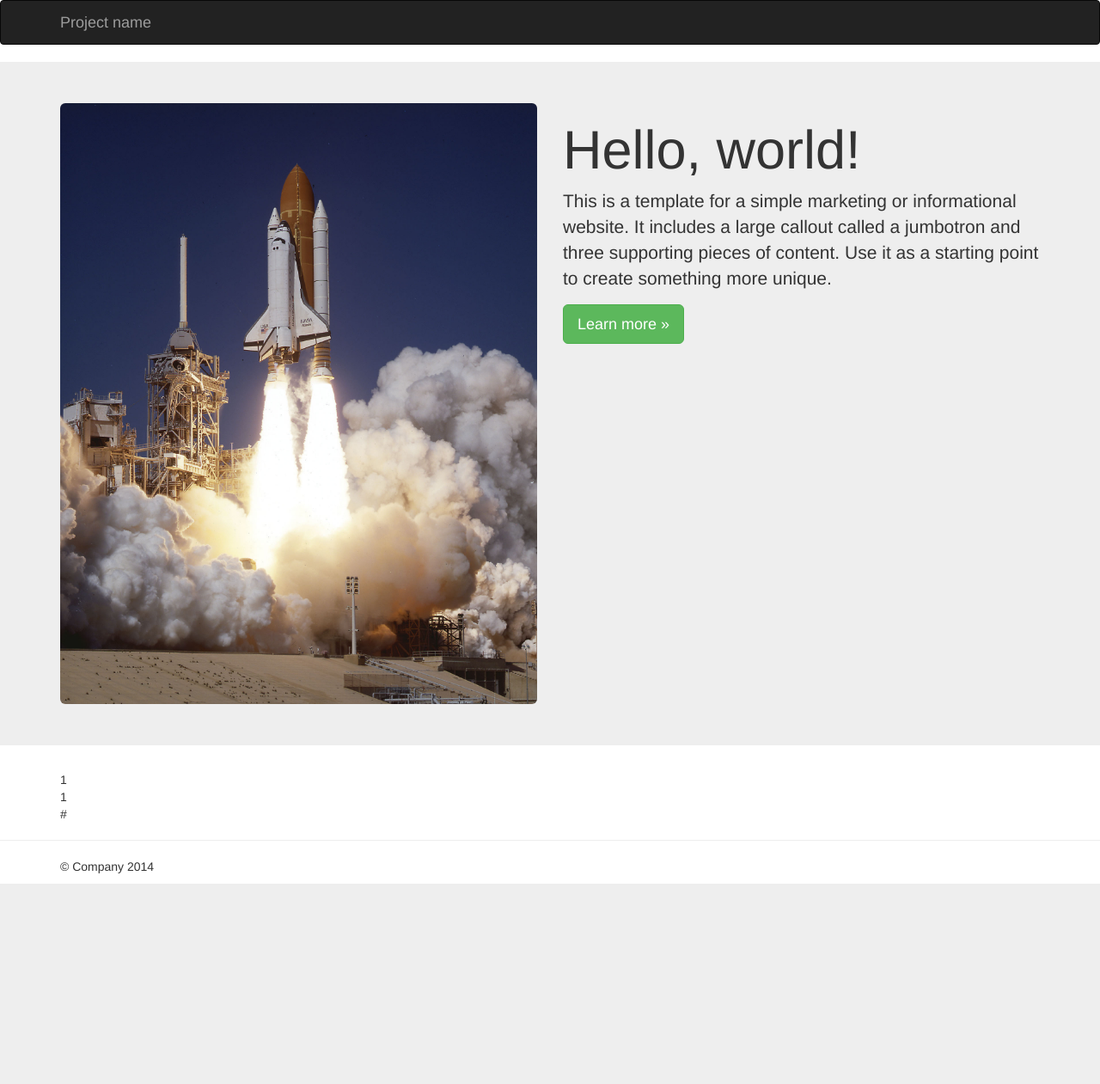
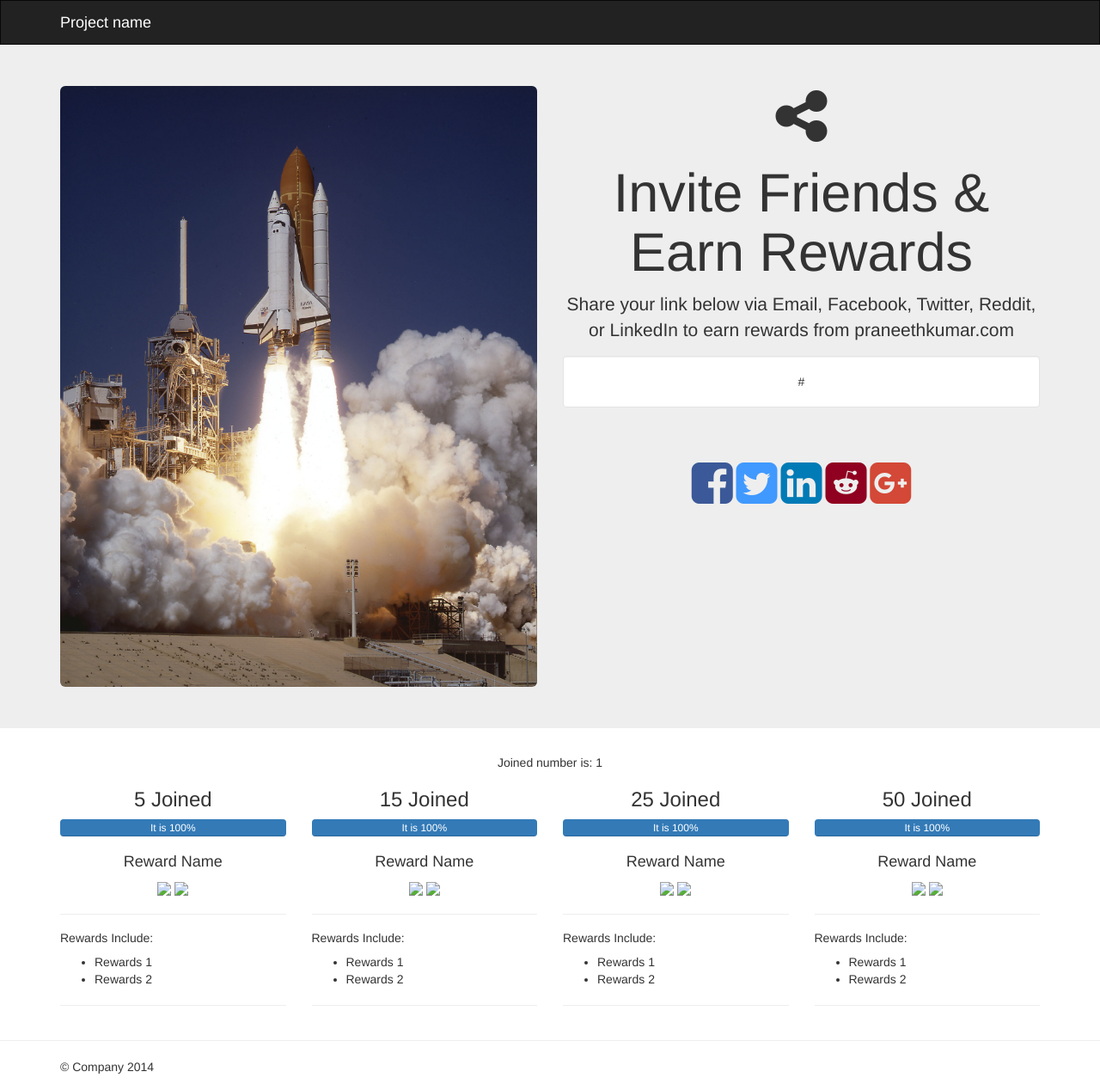
Before and after one commit to praneethkumarpidugu/launchwithcode, a Django app: template templates/share.html in a window 1280 px wide. Shown: the whole page at 86% size. Before the commit the page ends 1028 px from the top, so only its background shows below. Run offline with Django 3.2, Linux system fonts and the light colour scheme; the template is opened without the code that fills it: most values are stand-ins (such as "Sample title", 1, 10 or a date in 2020); some libraries are stand-ins or nearby versions.

Commit message:
added social sharing icons and rewards description in the bottom of share page

```diff
--- a/templates/base.html
+++ b/templates/base.html
@@ -19,11 +19,20 @@
     <!-- Custom styles for this template
     <link href="http://getbootstrap.com/examples/jumbotron/jumbotron.css" rel="stylesheet"> -->
     <link href="{% static 'css/jumbotron.css' %}" rel="stylesheet">
+    <link href="http://maxcdn.bootstrapcdn.com/font-awesome/4.3.0/css/font-awesome.min.css" rel="stylesheet" />
     <style>
         body{
             padding-top: 0px;
             padding-bottom: 0px;
         }
+        .navbar{
+        margin-bottom: 0px !important;
+        border-radius: 0px !important;
+        }
+        .navbar-inverse .navbar-brand, .navbar-brand:hover {
+        color: white;
+        }
+
     </style>
     <!-- Just for debugging purposes. Don't actually copy these 2 lines! -->
     <!--[if lt IE 9]><script src="http://getbootstrap.com/assets/js/ie8-responsive-file-warning.js"></script><![endif]-->
--- a/templates/navbar.html
+++ b/templates/navbar.html
@@ -1,4 +1,14 @@
- <nav class="navbar navbar-inverse navbar-fixed-top">
+<nav class="navbar navbar-inverse ">
+      <div class="container">
+        <div class="navbar-header">
+
+          <a class="navbar-brand">Project name</a>
+        </div>
+
+      </div>
+    </nav>
+<!--
+<nav class="navbar navbar-inverse navbar-fixed-top">
       <div class="container">
         <div class="navbar-header">
           <button type="button" class="navbar-toggle collapsed" data-toggle="collapse" data-target="#navbar" aria-expanded="false" aria-controls="navbar">
@@ -19,6 +29,6 @@
             </div>
             <button type="submit" class="btn btn-success">Sign in</button>
           </form>
-        </div><!--/.navbar-collapse -->
+        </div><!--/.navbar-collapse
       </div>
-    </nav>
+    </nav> -->
--- a/templates/share.html
+++ b/templates/share.html
@@ -1,23 +1,23 @@
 {% extends "base.html" %}
 {% load staticfiles %}
 {% block content %}
-    <nav class="navbar navbar-inverse ">
-      <div class="container">
-        <div class="navbar-header">
-
-          <a class="navbar-brand">Project name</a>
-        </div>
-
-      </div>
-    </nav>
+{% include "navbar.html" %}
     <!-- Main jumbotron for a primary marketing message or call to action -->
     <div class="jumbotron">
       <div class="container">
       <div class='row'>
-        <div class='col-md-6 pull-right'>
-        <h1>Hello, world!</h1>
-        <p>This is a template for a simple marketing or informational website. It includes a large callout called a jumbotron and three supporting pieces of content. Use it as a starting point to create something more unique.</p>
-        <p><a class="btn btn-success btn-lg" href="#" role="button">Learn more &raquo;</a></p>
+        <div class='col-md-6 pull-right' style='text-align:center;'>
+        <i class="fa fa-share-alt fa-5x"></i>
+        <h1>Invite Friends &amp; Earn Rewards</h1>
+        <p>Share your link below via Email, Facebook, Twitter, Reddit, or LinkedIn to earn rewards from praneethkumar.com</p>
+        <div class='well' style='background-color:white;'>{{ ref_url }}</div>
+        <br/><br/>
+
+        <i class="fa fa-facebook-square fa-4x" style="color:#3b5998"></i>
+            <i class="fa fa-twitter-square fa-4x" style="color:#4099FF"></i>
+                <i class="fa fa-linkedin-square fa-4x" style="color:#007bb6"></i>
+                    <i class="fa fa-reddit-square fa-4x" style="color:#900020"></i>
+                        <i class="fa fa-google-plus-square fa-4x" style="color:#D34836"></i>
         </div>
       <div class='col-md-6 pull-left'>
         <img src="{% static 'img/atlantis_launch.jpg' %}" class='img-responsive img-rounded' />
@@ -26,11 +26,91 @@
       </div>
     </div>
 
-<div class='container'>
-{{ ref_id }} <br/>
+<div class='container' style="text-align:center;">
 
-{{ count }} <br/>
+Joined number is: {{ count }} <br/>
 
-{{ ref_url }} <br/>
+<div class="row">
+        <div class="col-sm-3">
+        <h3>5 Joined</h3>
+                <div class="progress">
+                  <div class="progress-bar" role="progressbar" aria-valuenow="100" aria-valuemin="0" aria-valuemax="100" style="width: 100%;">
+                    It is 100%
+                  </div>
+            </div>
+            <h4>Reward Name</h4>
+            <img src="https://cfe-static.s3.amazonaws.com/static/img/ico/apple-touch-icon-72-precomposed.png" />
+            <img src="https://cfe-static.s3.amazonaws.com/static/img/ico/apple-touch-icon-72-precomposed.png" />
+            <hr/>
+            <span style='text-align:left !important;'>
+            <h5>Rewards Include:</h5>
+            <ul>
+                <li>Rewards 1</li>
+                <li>Rewards 2</li>
+            </ul>
+            </span>
+            <hr/>
+        </div>
+            <div class="col-sm-3">
+            <h3>15 Joined</h3>
+                <div class="progress">
+                  <div class="progress-bar" role="progressbar" aria-valuenow="100" aria-valuemin="0" aria-valuemax="100" style="width: 100%;">
+                    It is 100%
+                  </div>
+            </div>
+        <h4>Reward Name</h4>
+            <img src="https://cfe-static.s3.amazonaws.com/static/img/ico/apple-touch-icon-72-precomposed.png" />
+            <img src="https://cfe-static.s3.amazonaws.com/static/img/ico/apple-touch-icon-72-precomposed.png" />
+            <hr/>
+            <span style='text-align:left !important;'>
+            <h5>Rewards Include:</h5>
+            <ul>
+                <li>Rewards 1</li>
+                <li>Rewards 2</li>
+            </ul>
+            </span>
+            <hr/>
+                </div>
+            <div class="col-sm-3">
+            <h3>25 Joined</h3>
+                <div class="progress">
+                  <div class="progress-bar" role="progressbar" aria-valuenow="100" aria-valuemin="0" aria-valuemax="100" style="width: 100%;">
+                    It is 100%
+                  </div>
+            </div>
+            <h4>Reward Name</h4>
+            <img src="https://cfe-static.s3.amazonaws.com/static/img/ico/apple-touch-icon-72-precomposed.png" />
+            <img src="https://cfe-static.s3.amazonaws.com/static/img/ico/apple-touch-icon-72-precomposed.png" />
+            <hr/>
+            <span style='text-align:left !important;'>
+            <h5>Rewards Include:</h5>
+            <ul>
+                <li>Rewards 1</li>
+                <li>Rewards 2</li>
+            </ul>
+            </span>
+            <hr/>
+        </div>
+        <div class="col-sm-3">
+        <h3>50 Joined</h3>
+            <div class="progress">
+              <div class="progress-bar" role="progressbar" aria-valuenow="100" aria-valuemin="0" aria-valuemax="100" style="width: 100%;">
+                It is 100%
+              </div>
+        </div>
+            <h4>Reward Name</h4>
+        <img src="https://cfe-static.s3.amazonaws.com/static/img/ico/apple-touch-icon-72-precomposed.png" />
+        <img src="https://cfe-static.s3.amazonaws.com/static/img/ico/apple-touch-icon-72-precomposed.png" />
+        <hr/>
+        <span style='text-align:left !important;'>
+            <h5>Rewards Include:</h5>
+            <ul>
+                <li>Rewards 1</li>
+                <li>Rewards 2</li>
+            </ul>
+            </span>
+        <hr/>
+    </div>
+</div>
 </div>
 {% endblock %}
```
